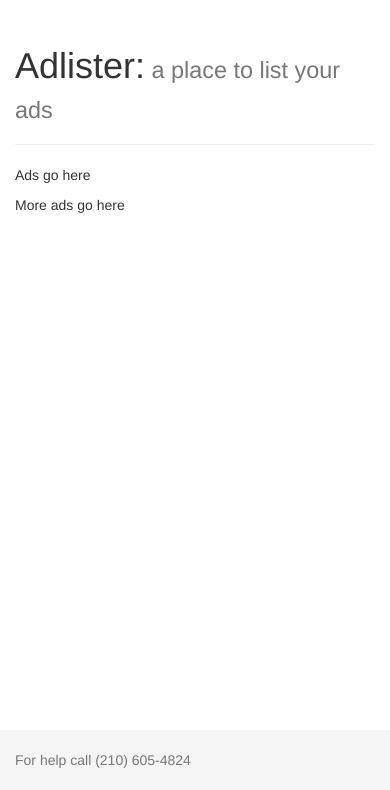
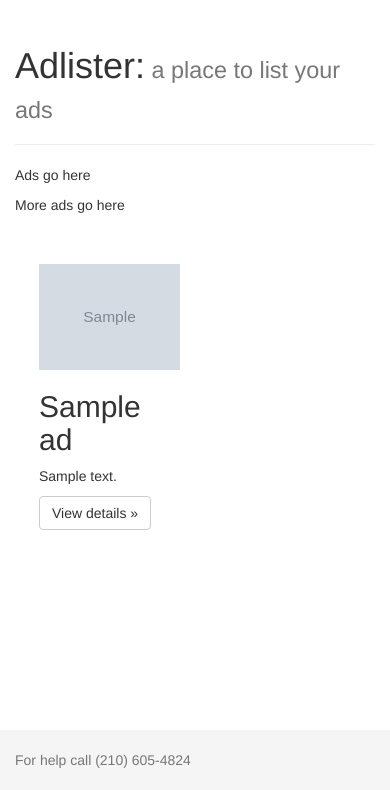
Before and after one commit to LeftSideStrongSide/RightSideWeakSide, a PHP site: page / in a window 390 px wide. Shown: the part 54-844 px from the top of the page. Run offline with PHP 8.4, Linux system fonts and the light colour scheme; the visitor is signed in with stand-in values (Sample User, id 1); tables that the repository leaves empty or names only in its code hold one stand-in row (values such as "Sample post"); grey boxes marked "Sample" are stand-in pictures; a stand-in replaces the project's code that opens the database connection.

Commit message:
worked on ads.index?

```diff
--- a/public/ads.index.php
+++ b/public/ads.index.php
@@ -1,4 +1,8 @@
 <?php
+
+require_once '../models/Ads.php';
+
+$allAds = Ads::all()->attributes;
 
   //TODO: Grab ads from database to populate the columns as formatted below
   // (foreach loop)
@@ -12,34 +16,12 @@
 <!-- TODO: add image with standard size -->
 
 <div class="row">
-  <div class="col-xs-6 col-lg-4">
-    <h2>Heading</h2>
-    <p>Donec id elit non mi porta gravida at eget metus. Fusce dapibus, tellus ac cursus commodo, tortor mauris condimentum nibh, ut fermentum massa justo sit amet risus. Etiam porta sem malesuada magna mollis euismod. Donec sed odio dui. </p>
-    <p><a class="btn btn-default" href="#" role="button">View details &raquo;</a></p>
-  </div><!--/.col-xs-6.col-lg-4-->
-  <div class="col-xs-6 col-lg-4">
-    <h2>Heading</h2>
-    <p>Donec id elit non mi porta gravida at eget metus. Fusce dapibus, tellus ac cursus commodo, tortor mauris condimentum nibh, ut fermentum massa justo sit amet risus. Etiam porta sem malesuada magna mollis euismod. Donec sed odio dui. </p>
-    <p><a class="btn btn-default" href="#" role="button">View details &raquo;</a></p>
-  </div><!--/.col-xs-6.col-lg-4-->
-  <div class="col-xs-6 col-lg-4">
-    <h2>Heading</h2>
-    <p>Donec id elit non mi porta gravida at eget metus. Fusce dapibus, tellus ac cursus commodo, tortor mauris condimentum nibh, ut fermentum massa justo sit amet risus. Etiam porta sem malesuada magna mollis euismod. Donec sed odio dui. </p>
-    <p><a class="btn btn-default" href="#" role="button">View details &raquo;</a></p>
-  </div><!--/.col-xs-6.col-lg-4-->
-  <div class="col-xs-6 col-lg-4">
-    <h2>Heading</h2>
-    <p>Donec id elit non mi porta gravida at eget metus. Fusce dapibus, tellus ac cursus commodo, tortor mauris condimentum nibh, ut fermentum massa justo sit amet risus. Etiam porta sem malesuada magna mollis euismod. Donec sed odio dui. </p>
-    <p><a class="btn btn-default" href="#" role="button">View details &raquo;</a></p>
-  </div><!--/.col-xs-6.col-lg-4-->
-  <div class="col-xs-6 col-lg-4">
-    <h2>Heading</h2>
-    <p>Donec id elit non mi porta gravida at eget metus. Fusce dapibus, tellus ac cursus commodo, tortor mauris condimentum nibh, ut fermentum massa justo sit amet risus. Etiam porta sem malesuada magna mollis euismod. Donec sed odio dui. </p>
-    <p><a class="btn btn-default" href="#" role="button">View details &raquo;</a></p>
-  </div><!--/.col-xs-6.col-lg-4-->
-  <div class="col-xs-6 col-lg-4">
-    <h2>Heading</h2>
-    <p>Donec id elit non mi porta gravida at eget metus. Fusce dapibus, tellus ac cursus commodo, tortor mauris condimentum nibh, ut fermentum massa justo sit amet risus. Etiam porta sem malesuada magna mollis euismod. Donec sed odio dui. </p>
-    <p><a class="btn btn-default" href="#" role="button">View details &raquo;</a></p>
-  </div><!--/.col-xs-6.col-lg-4-->
+  <?php foreach($allAds as $ad): ?>
+    <div class="col-xs-6 col-lg-4">
+      <img class="img-responsive" src="<?= $ad['image_url'] ?>" alt="ad image" width="100%" height="100%">
+      <h2><?= $ad['item_name']; ?></h2>
+      <p><?= $ad['description']; ?></p>
+      <p><a class="btn btn-default" href="#" role="button">View details &raquo;</a></p>
+    </div><!--/.col-xs-6.col-lg-4-->
+  <?php endforeach;?>
 </div><!--/row-->
--- a/public/index.php
+++ b/public/index.php
@@ -5,7 +5,6 @@
 		header('Location: auth.login.php');
 	}
 	require '../utils/Auth.php';
-	require '../database/db_connect.php';
 ?>
 <html lang="en">
 <head>
@@ -39,6 +38,9 @@
 	body > .container {
 	  padding: 60px 15px 0;
 	}
+	main {
+		margin: 10%;
+	}
 	.container .text-muted {
 	  margin: 20px 0;
 	}
@@ -52,11 +54,14 @@
 </style>
 </head>
 <body>
+	<?php include '../views/partials/navbar.php'; ?>
+	<?php include '../views/partials/header.php'; ?>
+	<main>
+		<?php include 'ads.index.php'; ?>
+	</main>
+	<?php include '../views/partials/footer.php'; ?>
 <!-- jquery  -->
 <script src="/js/jquery.js"></script>
-	<?php include '../views/partials/navbar.php'; ?>
-	<?php include '../views/partials/header.php'; ?>
-	<?php include '../views/partials/footer.php'; ?>
 
 <!-- Latest compiled and minified JavaScript -->
 <script src="https://maxcdn.bootstrapcdn.com/bootstrap/3.3.5/js/bootstrap.min.js"></script>
```
Also changed, not shown: public/img/uploads/Photo on 2011-05-08 at 14.38.jpg (deleted), public/img/uploads/Photo on 2011-08-01 at 21.15.jpg (deleted), public/img/uploads/Photo on 2011-08-01 at 21.19 #2.jpg (deleted), public/img/uploads/Photo on 2011-08-01 at 21.21 #3.jpg (deleted), public/img/uploads/Photo on 2013-01-07 at 21.34 #4.jpg (deleted).
